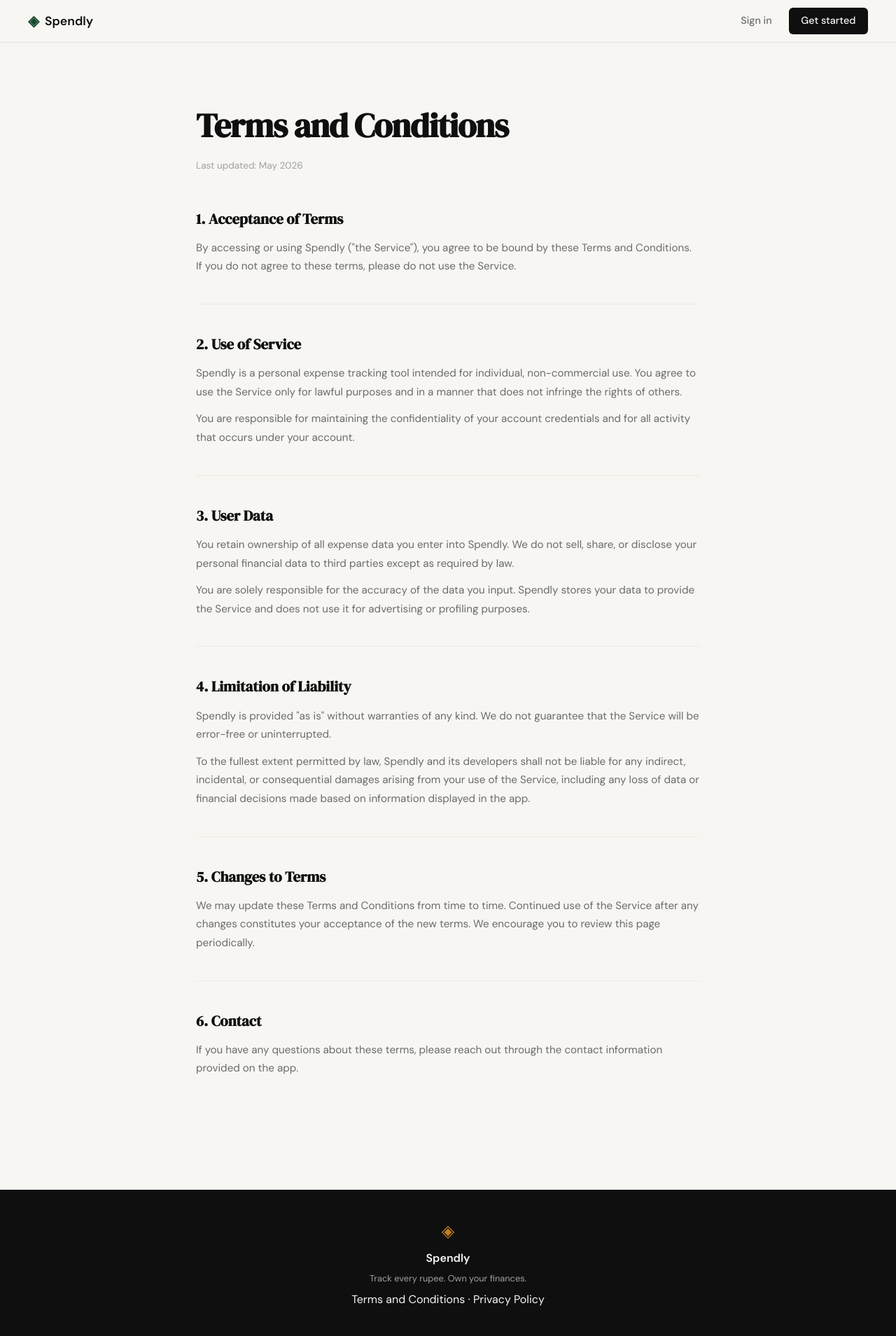
After one commit to pavana4reddy/spendly, a Flask app: page /terms in a window 1280 px wide. The commit adds this page. Shown: the whole page at 70% size. Run offline with Flask 3, Linux system fonts and the light colour scheme.

Commit message:
landing: add terms and conditions page and route

```diff
--- a/app.py
+++ b/app.py
@@ -20,6 +20,11 @@ def register():
 @app.route("/login")
 def login():
     return render_template("login.html")
+
+
+@app.route("/terms")
+def terms():
+    return render_template("terms.html")
 
 
 # ------------------------------------------------------------------ #
--- a/static/css/style.css
+++ b/static/css/style.css
@@ -508,6 +508,61 @@ a { color: inherit; text-decoration: none; }
 }
 
 /* ------------------------------------------------------------------ */
+/* Terms / static content pages                                        */
+/* ------------------------------------------------------------------ */
+
+.terms-page {
+    padding: 5rem 2rem;
+}
+
+.terms-inner {
+    max-width: 720px;
+    margin: 0 auto;
+}
+
+.terms-title {
+    font-family: var(--font-display);
+    font-size: clamp(2rem, 4vw, 3rem);
+    color: var(--ink);
+    margin-bottom: 0.5rem;
+    letter-spacing: -0.02em;
+}
+
+.terms-updated {
+    font-size: 0.85rem;
+    color: var(--ink-faint);
+    margin-bottom: 3rem;
+}
+
+.terms-section {
+    margin-bottom: 2.5rem;
+    padding-bottom: 2.5rem;
+    border-bottom: 1px solid var(--border-soft);
+}
+
+.terms-section:last-child {
+    border-bottom: none;
+}
+
+.terms-section h2 {
+    font-family: var(--font-display);
+    font-size: 1.3rem;
+    color: var(--ink);
+    margin-bottom: 0.75rem;
+}
+
+.terms-section p {
+    font-size: 0.95rem;
+    color: var(--ink-muted);
+    line-height: 1.75;
+    margin-bottom: 0.75rem;
+}
+
+.terms-section p:last-child {
+    margin-bottom: 0;
+}
+
+/* ------------------------------------------------------------------ */
 /* Responsive                                                          */
 /* ------------------------------------------------------------------ */
 
--- a/templates/base.html
+++ b/templates/base.html
@@ -34,7 +34,7 @@
             <span class="brand-icon">◈</span>
             <span class="footer-name">Spendly</span>
             <p class="footer-copy">Track every rupee. Own your finances.</p>
-            <p class="footer-links"><a href="#">Terms and Conditions</a> · <a href="#">Privacy Policy</a></p>
+            <p class="footer-links"><a href="/terms">Terms and Conditions</a> · <a href="#">Privacy Policy</a></p>
         </div>
     </footer>
 
--- /dev/null
+++ b/templates/terms.html
@@ -0,0 +1,47 @@
+{% extends "base.html" %}
+
+{% block title %}Terms and Conditions — Spendly{% endblock %}
+
+{% block content %}
+
+<section class="terms-page">
+    <div class="terms-inner">
+        <h1 class="terms-title">Terms and Conditions</h1>
+        <p class="terms-updated">Last updated: May 2026</p>
+
+        <div class="terms-section">
+            <h2>1. Acceptance of Terms</h2>
+            <p>By accessing or using Spendly ("the Service"), you agree to be bound by these Terms and Conditions. If you do not agree to these terms, please do not use the Service.</p>
+        </div>
+
+        <div class="terms-section">
+            <h2>2. Use of Service</h2>
+            <p>Spendly is a personal expense tracking tool intended for individual, non-commercial use. You agree to use the Service only for lawful purposes and in a manner that does not infringe the rights of others.</p>
+            <p>You are responsible for maintaining the confidentiality of your account credentials and for all activity that occurs under your account.</p>
+        </div>
+
+        <div class="terms-section">
+            <h2>3. User Data</h2>
+            <p>You retain ownership of all expense data you enter into Spendly. We do not sell, share, or disclose your personal financial data to third parties except as required by law.</p>
+            <p>You are solely responsible for the accuracy of the data you input. Spendly stores your data to provide the Service and does not use it for advertising or profiling purposes.</p>
+        </div>
+
+        <div class="terms-section">
+            <h2>4. Limitation of Liability</h2>
+            <p>Spendly is provided "as is" without warranties of any kind. We do not guarantee that the Service will be error-free or uninterrupted.</p>
+            <p>To the fullest extent permitted by law, Spendly and its developers shall not be liable for any indirect, incidental, or consequential damages arising from your use of the Service, including any loss of data or financial decisions made based on information displayed in the app.</p>
+        </div>
+
+        <div class="terms-section">
+            <h2>5. Changes to Terms</h2>
+            <p>We may update these Terms and Conditions from time to time. Continued use of the Service after any changes constitutes your acceptance of the new terms. We encourage you to review this page periodically.</p>
+        </div>
+
+        <div class="terms-section">
+            <h2>6. Contact</h2>
+            <p>If you have any questions about these terms, please reach out through the contact information provided on the app.</p>
+        </div>
+    </div>
+</section>
+
+{% endblock %}
```
